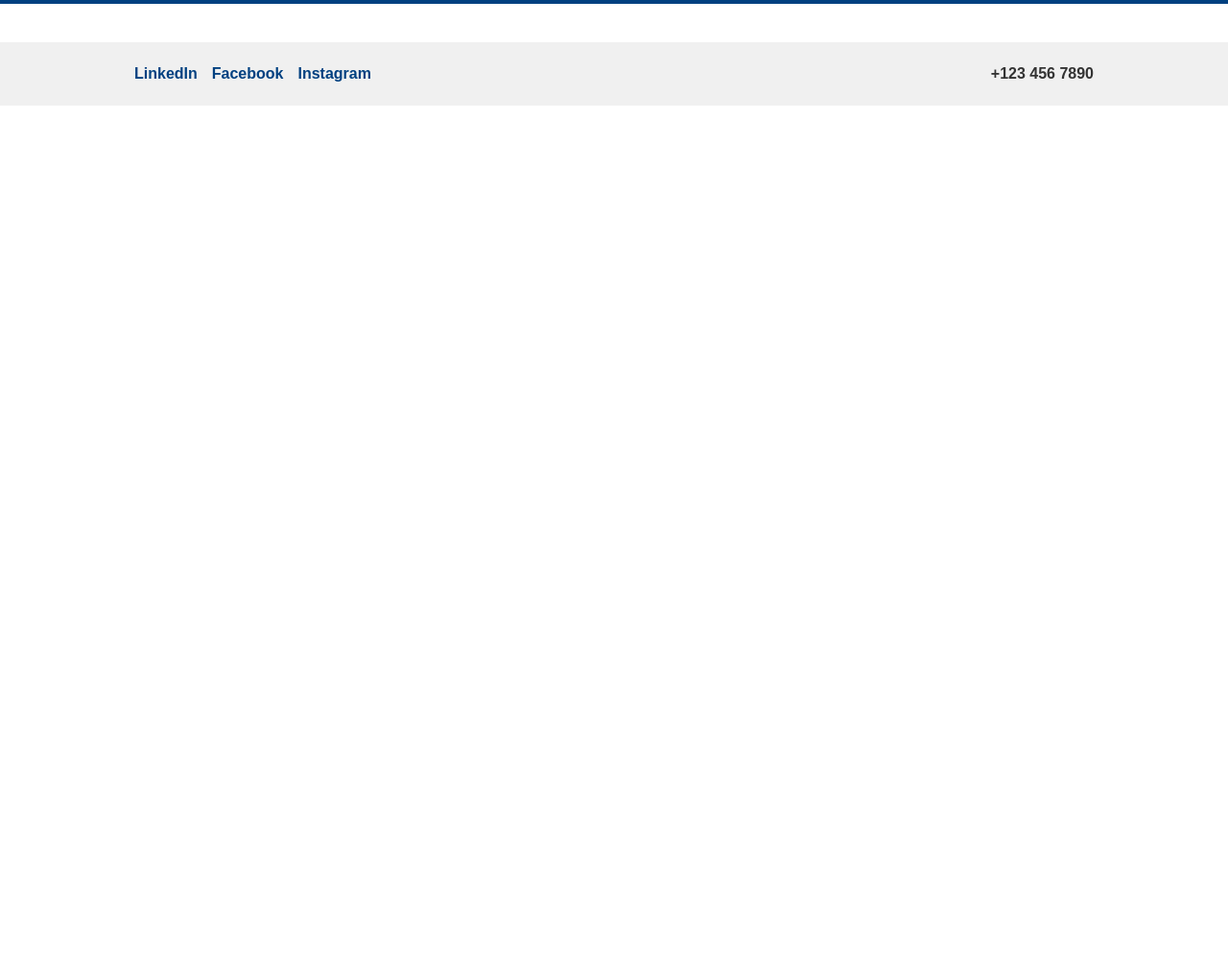
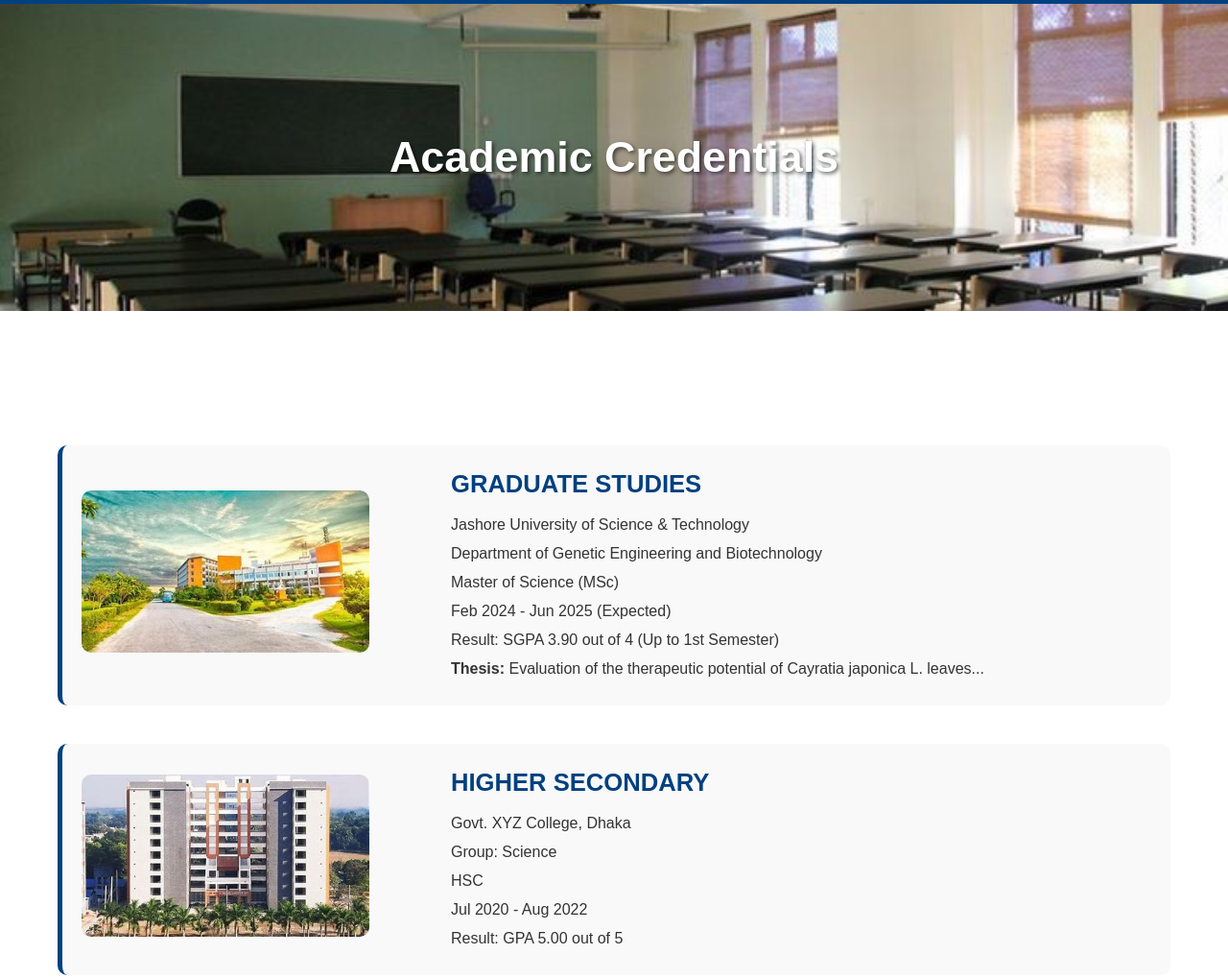
Before and after one commit to MrATHARUDDIN/Arafat-Miah-web, a plain HTML site: page education.html in a window 1280 px wide. Shown: the part 56-1075 px from the top of the page at 96% size. Before the commit the page ends 800 px from the top, so only its background shows below. Drawn offline with Linux system fonts and the light colour scheme.

Commit message:
education page and animation update

```diff
--- a/animation.css
+++ b/animation.css
@@ -1,7 +1,7 @@
 @keyframes slideInLeft {
   from {
     opacity: 0;
-    transform: translateX(-600px);
+    transform: translateX(-700px);
   }
   to {
     opacity: 1;
@@ -12,7 +12,29 @@
 @keyframes slideInRight {
   from {
     opacity: 0;
-    transform: translateX(600px);
+    transform: translateX(700px);
+  }
+  to {
+    opacity: 1;
+    transform: translateX(0);
+  }
+}
+
+@keyframes slideInLeft2 {
+  from {
+    opacity: 0;
+    transform: translateX(-400px);
+  }
+  to {
+    opacity: 1;
+    transform: translateX(0);
+  }
+}
+
+@keyframes slideInRight2 {
+  from {
+    opacity: 0;
+    transform: translateX(400px);
   }
   to {
     opacity: 1;
@@ -27,3 +49,11 @@
 .animated-slide-in-right {
   animation: slideInRight 1s ease-out;
 }
+
+.animated-left {
+  animation: slideInLeft2 1.2s ease-out;
+}
+
+.animated-right {
+  animation: slideInRight2 1.2s ease-out;
+}
--- a/education.html
+++ b/education.html
@@ -5,14 +5,13 @@
   <meta name="viewport" content="width=device-width, initial-scale=1.0"/>
   <title>Academic Credentials - MD. Athar</title>
   <link rel="stylesheet" href="style.css" />
-  <!-- Google Fonts for headings -->
+  <link rel="stylesheet" href="animation.css">
 </head>
 <body>
-  <!-- Header/Navbar -->
   <header>
     <nav class="navbar">
       <div class="nav-container">
-        <img src="logo.jpeg" alt="Logo" class="nav-logo" />
+        <img src="img/logo.jpeg" alt="Logo" class="nav-logo" />
         <ul class="nav-links">
           <li><a href="index.html">Home</a></li>
           <li><a href="education.html">Education</a></li>
@@ -23,6 +22,62 @@
       </div>
     </nav>
   </header>
+
+<div class="banner_edu">
+  <img src="img/class_bg.jpeg" alt="Class Background">
+  <h1 class="banner-title">Academic Credentials</h1>
+</div>
+
+<section class="education_institution">
+  <!-- Graduate Studies -->
+  <div class="university_info slide-left">
+    <div class="university_pic">
+      <img src="img/uni.jpg" alt="University Image">
+    </div>
+    <div class="university_text">
+      <h1>GRADUATE STUDIES</h1>
+      <p>Jashore University of Science & Technology</p>
+      <p>Department of Genetic Engineering and Biotechnology</p>
+      <p>Master of Science (MSc)</p>
+      <p>Feb 2024 - Jun 2025 (Expected)</p>
+      <p>Result: SGPA 3.90 out of 4 (Up to 1st Semester)</p>
+      <p><strong>Thesis:</strong> Evaluation of the therapeutic potential of Cayratia japonica L. leaves...</p>
+    </div>
+  </div>
+
+  <!-- College -->
+  <div class="university_info slide-left">
+    <div class="university_pic">
+      <img src="img/collage.jpg" alt="College Image">
+    </div>
+    <div class="university_text">
+      <h1>HIGHER SECONDARY</h1>
+      <p>Govt. XYZ College, Dhaka</p>
+      <p>Group: Science</p>
+      <p>HSC</p>
+      <p>Jul 2020 - Aug 2022</p>
+      <p>Result: GPA 5.00 out of 5</p>
+    </div>
+  </div>
+
+  <!-- High School -->
+  <div class="university_info slide-left">
+    <div class="university_pic">
+      <img src="img/High_school.jpg" alt="School Image">
+    </div>
+    <div class="university_text">
+      <h1>SECONDARY SCHOOL</h1>
+      <p>ABC High School, Khulna</p>
+      <p>Group: Science</p>
+      <p>SSC</p>
+      <p>Jan 2018 - Feb 2020</p>
+      <p>Result: GPA 4.95 out of 5</p>
+    </div>
+  </div>
+</section>
+
+
+
   <footer>
     <div class="footer-grid">
       <div class="social-links">
@@ -35,5 +90,31 @@
       </div>
     </div>
   </footer>
+
+  <script>
+  const leftElements = document.querySelectorAll('.slide-left');
+  const rightElements = document.querySelectorAll('.slide-right');
+
+  const observerOptions = {
+    threshold: 0.2
+  };
+
+  const observer = new IntersectionObserver((entries) => {
+    entries.forEach(entry => {
+      if (entry.isIntersecting) {
+        if (entry.target.classList.contains('slide-left')) {
+          entry.target.classList.add('animated-left');
+        } else {
+          entry.target.classList.add('animated-right');
+        }
+        observer.unobserve(entry.target);
+      }
+    });
+  }, observerOptions);
+
+  leftElements.forEach(el => observer.observe(el));
+  rightElements.forEach(el => observer.observe(el));
+</script>
+
 </body>
 </html>
--- a/style.css
+++ b/style.css
@@ -91,6 +91,35 @@ header {
   line-height: 1.6;
 }
 
+
+.banner_edu {
+  position: relative;
+  width: 100%;
+  height: 40vh;
+  overflow: hidden;
+  margin-bottom: 100px;
+}
+
+.banner_edu img {
+  width: 100%;
+  height: 100%;
+  object-fit: cover;
+}
+
+.banner-title {
+  position: absolute;
+  top: 50%;
+  left: 50%;
+  transform: translate(-50%, -50%);
+  color: white;
+  font-size: 2.8em;
+  font-weight: bold;
+  text-shadow: 2px 2px 4px rgba(0, 0, 0, 0.6);
+  text-align: center;
+}
+
+
+
 /* Footer */
 footer {
   background: #f0f0f0;
@@ -163,3 +192,45 @@ footer {
 .recent-publications a:hover {
   text-decoration: underline;
 }
+
+
+
+.education_institution {
+  padding: 40px 20px;
+  max-width: 1200px;
+  margin: auto;
+  display: flex;
+  flex-direction: column;
+  gap: 40px;
+}
+
+.university_info {
+  display: grid;
+  grid-template-columns: 1fr 2fr;
+  gap: 20px;
+  align-items: center;
+  background-color: #f9f9f9;
+  padding: 20px;
+  border-left: 5px solid #004080;
+  border-radius: 10px;
+}
+
+.university_pic img {
+  width: 100%;
+  max-width: 300px;
+  height: auto;
+  border-radius: 10px;
+  object-fit: cover;
+}
+
+.university_text h1 {
+  font-size: 1.6em;
+  color: #004080;
+  margin-bottom: 10px;
+}
+
+.university_text p {
+  font-size: 1em;
+  margin-bottom: 6px;
+  line-height: 1.5;
+}
```
Also changed, not shown: index.html (+2 -2 lines), responsive.css (+32 -1 lines), 000.jpg (deleted), logo.jpeg (deleted).
